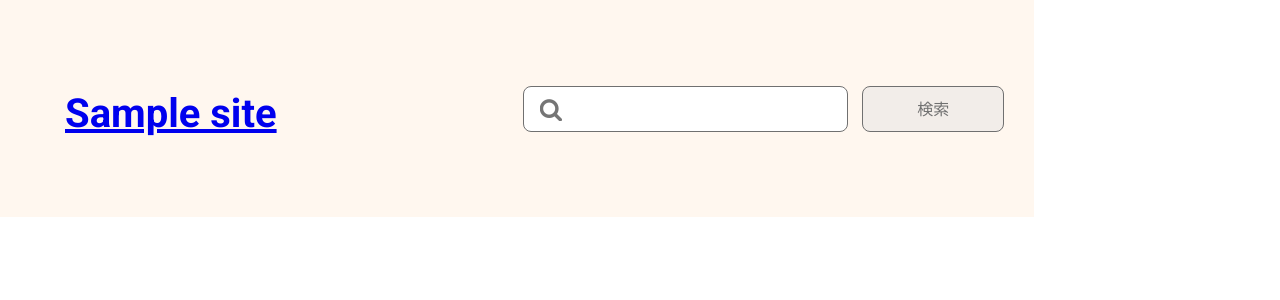
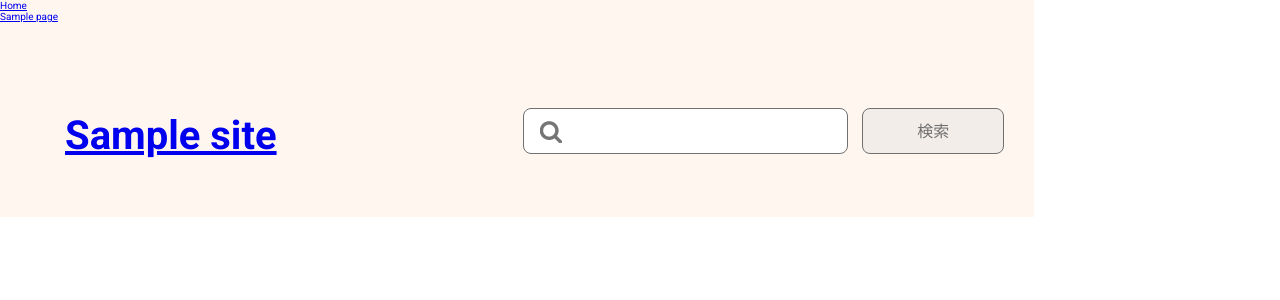
Before and after one commit to keisuke-tnk01/hamburgerwp, a WordPress theme: template header.php in a window 1280 px wide. Shown: the top 300 px of the page. Run offline with PHP 8.4 and a stand-in for WordPress, Linux system fonts and the light colour scheme; the site name, menu and one post (Sample post) are stand-ins, and other content is empty.

Commit message:
add wp_nav_menu to header.php
headr.phpに<?php wp_nav_menu(); ?>に記載、searchform.phpのタイポ売uri→urlに修正

```diff
--- a/header.php
+++ b/header.php
@@ -22,9 +22,10 @@
     <div class="u-body__wrrapper">
         <!--全画面右余白削除,sidebar高さをfooterまで埋める調整用-->
         <header class="l-header">
-            <div id="js-open__menu" class="c-header__menu">
+            <?php wp_nav_menu(); ?>
+            <!--<div id="js-open__menu" class="c-header__menu">
                 <p>Menu</p>
-            </div>
+            </div>-->
             <h1 class="c-site__title">
                 <a href="<?php echo esc_url( home_url( '/' ) ); ?>"><?php bloginfo( 'name' ); ?></a>
             </h1>
--- a/searchform.php
+++ b/searchform.php
@@ -1,4 +1,4 @@
-<form role="search" method="get" action="<?php echo home_uri('/'); ?>" id="searchform" class="p-search__form">
+<form role="search" method="get" action="<?php echo home_url('/'); ?>" id="searchform" class="p-search__form">
     <div>
         <input type="text" class="c-search__text" placeholder="&#xf002;" name="s" id="s">
             <label>
```
Also changed, not shown: front-page.php (line endings or trailing spaces).
